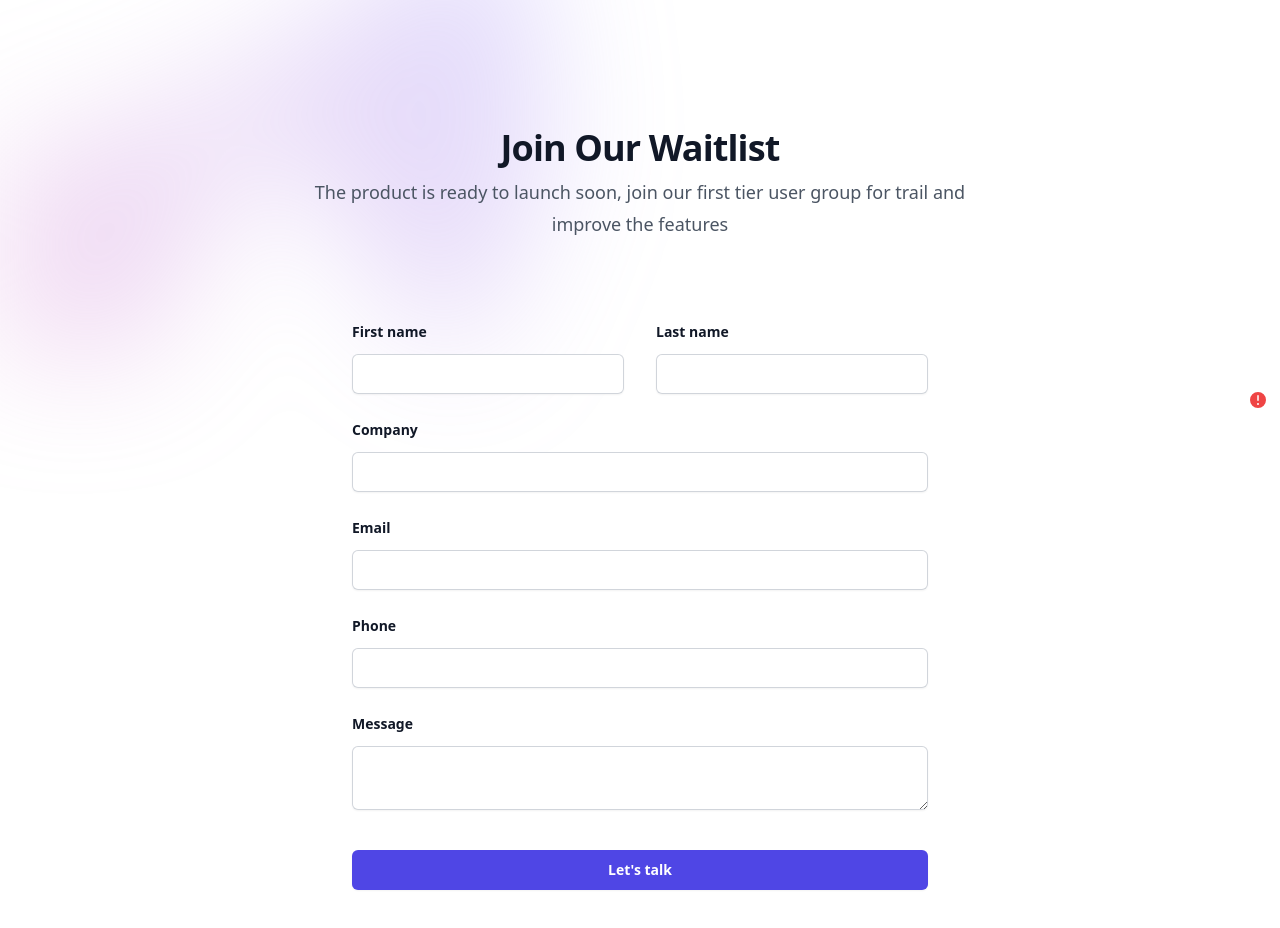
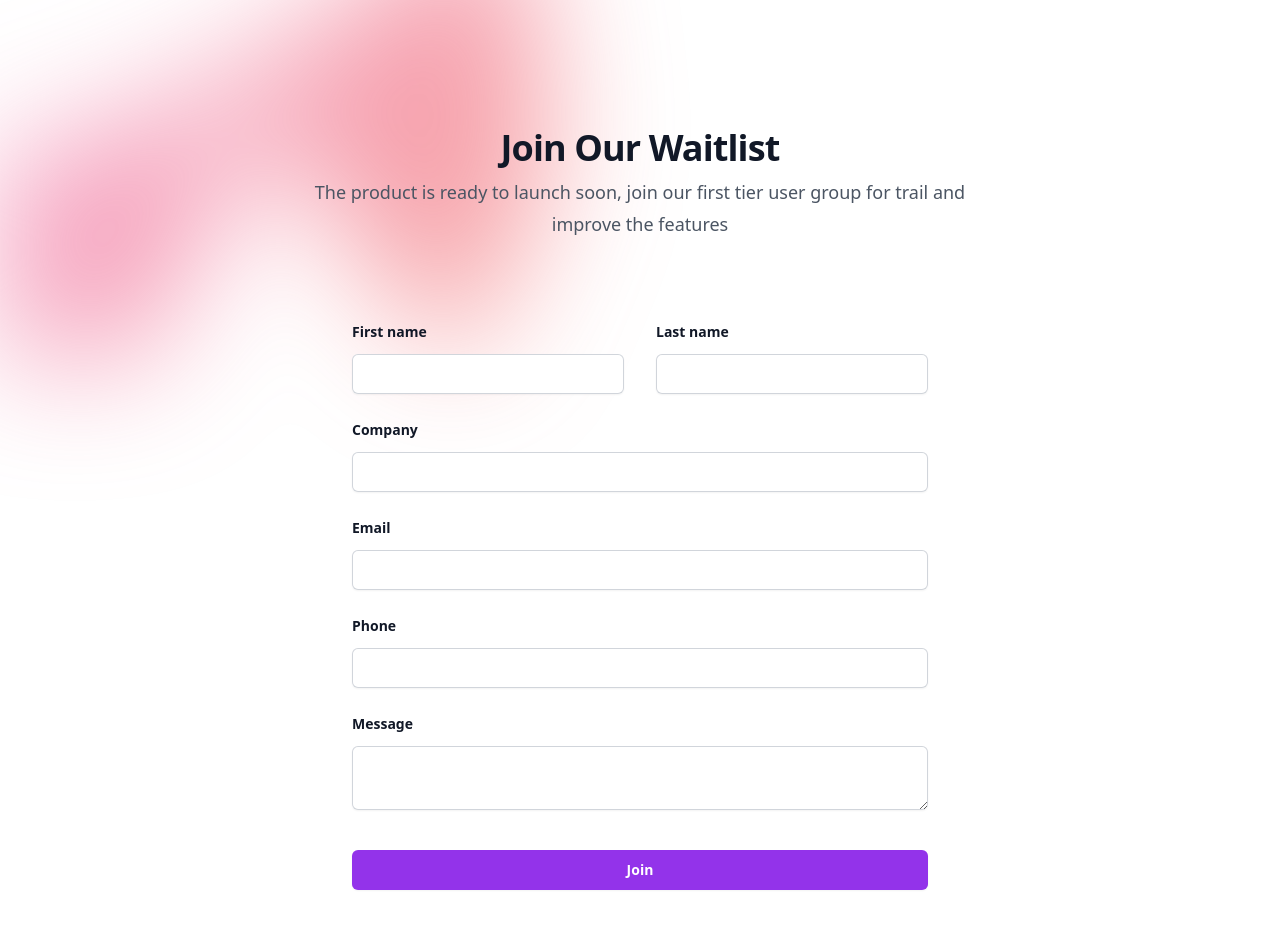
Before and after one commit to scy0208/vinosensi-landing, a Next.js app: page /contact in a window 1280 px wide. Shown: the top 928 px of the page. Built offline with nearby package versions, Linux system fonts and the light colour scheme.

Commit message:
Fix build

```diff
--- a/next.config.js
+++ b/next.config.js
@@ -1,6 +1,16 @@
 /** @type {import('next').NextConfig} */
 const nextConfig = {
   reactStrictMode: true,
+  images: {
+    remotePatterns: [
+      {
+        protocol: 'https',
+        hostname: 'i.imgur.com',
+        port: '',
+        pathname: '/65KQ2sl.png',
+      }
+    ],
+  },
 }
 
 module.exports = nextConfig
--- a/src/components/header.js
+++ /dev/null
@@ -1,12 +0,0 @@
-
-
-export default function Header() {
-    return (
-        <header className="fixed z-10 w-full bg-white shadow-md">
-            <div className="container mx-auto flex items-center justify-between px-4 py-2">
-                <a href="#" className="text-2xl font-semibold text-purple-600">VinoSensei</a>
-                <a href="/contact?source=waitlist" className="rounded bg-purple-600 px-4 py-2 text-white transition-colors duration-300 hover:bg-purple-700">Join Wait List</a>
-            </div>
-        </header>
-    )
-}
--- /dev/null
+++ b/src/components/header.tsx
@@ -0,0 +1,13 @@
+import Link from "next/link";
+
+
+export default function Header() {
+    return (
+        <header className="fixed z-10 w-full bg-white shadow-md">
+            <div className="container mx-auto flex items-center justify-between px-4 py-2">
+                <Link href="#" className="text-2xl font-semibold text-purple-600">VinoSensei</Link>
+                <Link href="/contact?source=waitlist" className="rounded bg-purple-600 px-4 py-2 text-white transition-colors duration-300 hover:bg-purple-700">Join Wait List</Link>
+            </div>
+        </header>
+    )
+}
--- a/src/components/hero.js
+++ b/src/components/hero.tsx
@@ -1,3 +1,6 @@
+import Link from "next/link";
+import Image from "next/image";
+
 export default function Hero() {
     return (
         <section className="relative h-auto bg-cover bg-center pb-8 pt-16" style={{backgroundImage: "url(" +"https://cdn.midjourney.com/509935f0-1faf-418a-bd17-777a2dcf85a1/0_0.png" + ")"}}>
@@ -9,12 +12,12 @@ export default function Hero() {
                 <div className="animate-fade-in-down pt-10 mb-6 text-center text-white">
                     <h1 className="mb-4 text-5xl font-bold md:text-7xl">Elevate Your Winery Experience</h1>
                     <p className="mb-6 text-2xl">Engage your customers like never before with our AI-Powered Chatbot Solution.</p>
-                    <a href="/contact?source=waitlist" className="inline-block rounded-full bg-white px-8 py-4 font-semibold text-purple-600 transition-colors duration-300 hover:bg-purple-600 hover:text-white">Join Wait List</a>
+                    <Link href="/contact?source=waitlist" className="inline-block rounded-full bg-white px-8 py-4 font-semibold text-purple-600 transition-colors duration-300 hover:bg-purple-600 hover:text-white">Join Wait List</Link>
                 </div>
 
                 {/* <!-- Product Screenshot --> */}
-                <div className="mt-8 w-full rounded-lg md:w-2/3 lg:w-1/2">
-                    <img src="https://i.imgur.com/65KQ2sl.png" alt="Product Screenshot" className="rounded-lg shadow-lg" />
+                <div className="mt-8 w-full rounded-lg md:w-2/3 lg:w-1/2 shadow-lg">
+                    <Image src="https://i.imgur.com/65KQ2sl.png" width={1000} height={1000} alt="Product Screenshot" className="shadow-lg rounded-lg"/>
                 </div>
             </div>
         </section>
--- a/src/components/waitlist.jsx
+++ b/src/components/waitlist.jsx
@@ -14,7 +14,6 @@
 */
 import { useRouter } from 'next/navigation'
 import { useForm, SubmitHandler, FieldValues } from 'react-hook-form';
-import { ExclamationCircleIcon } from '@heroicons/react/20/solid'
 
 
 export default function WaitList({ tier }) {
@@ -71,7 +70,7 @@ export default function WaitList({ tier }) {
         aria-hidden="true"
       >
         <div
-          className="relative left-1/2 -z-10 aspect-[1155/678] w-[36.125rem] max-w-none -translate-x-1/2 rotate-[30deg] bg-gradient-to-tr from-[#ff80b5] to-[#9089fc] opacity-30 sm:left-[calc(50%-40rem)] sm:w-[72.1875rem]"
+          className="relative left-1/2 -z-10 aspect-[1155/678] w-[36.125rem] max-w-none -translate-x-1/2 rotate-[30deg] bg-gradient-to-r from-purple-600 via-pink-500 to-red-500 opacity-50 sm:left-[calc(50%-40rem)] sm:w-[72.1875rem]"
           style={{
             clipPath:
               'polygon(74.1% 44.1%, 100% 61.6%, 97.5% 26.9%, 85.5% 0.1%, 80.7% 2%, 72.5% 32.5%, 60.2% 62.4%, 52.4% 68.1%, 47.5% 58.3%, 45.2% 34.5%, 27.5% 76.7%, 0.1% 64.9%, 17.9% 100%, 27.6% 76.8%, 76.1% 97.7%, 74.1% 44.1%)',
@@ -142,9 +141,6 @@ export default function WaitList({ tier }) {
                 aria-describedby="email-error"
                 {...register('email', { required: true })}
               />
-              <div className="pointer-events-none absolute inset-y-0 right-0 flex items-center pr-3">
-                <ExclamationCircleIcon className="h-5 w-5 text-red-500" aria-hidden="true" />
-              </div>
             </div>
             {/* <p className="mt-2 text-sm text-red-600" id="email-error">
               Not a valid email address.
@@ -183,9 +179,9 @@ export default function WaitList({ tier }) {
         <div className="mt-10">
           <button
             type="submit"
-            className="block w-full rounded-md bg-indigo-600 px-3.5 py-2.5 text-center text-sm font-semibold text-white shadow-sm hover:bg-indigo-500 focus-visible:outline focus-visible:outline-2 focus-visible:outline-offset-2 focus-visible:outline-indigo-600"
+            className="block w-full rounded-md bg-purple-600 px-3.5 py-2.5 text-center text-sm font-semibold text-white shadow-sm hover:bg-indigo-500 focus-visible:outline focus-visible:outline-2 focus-visible:outline-offset-2 focus-visible:outline-indigo-600"
           >
-            Let's talk
+            Join
           </button>
         </div>
       </form>
```
